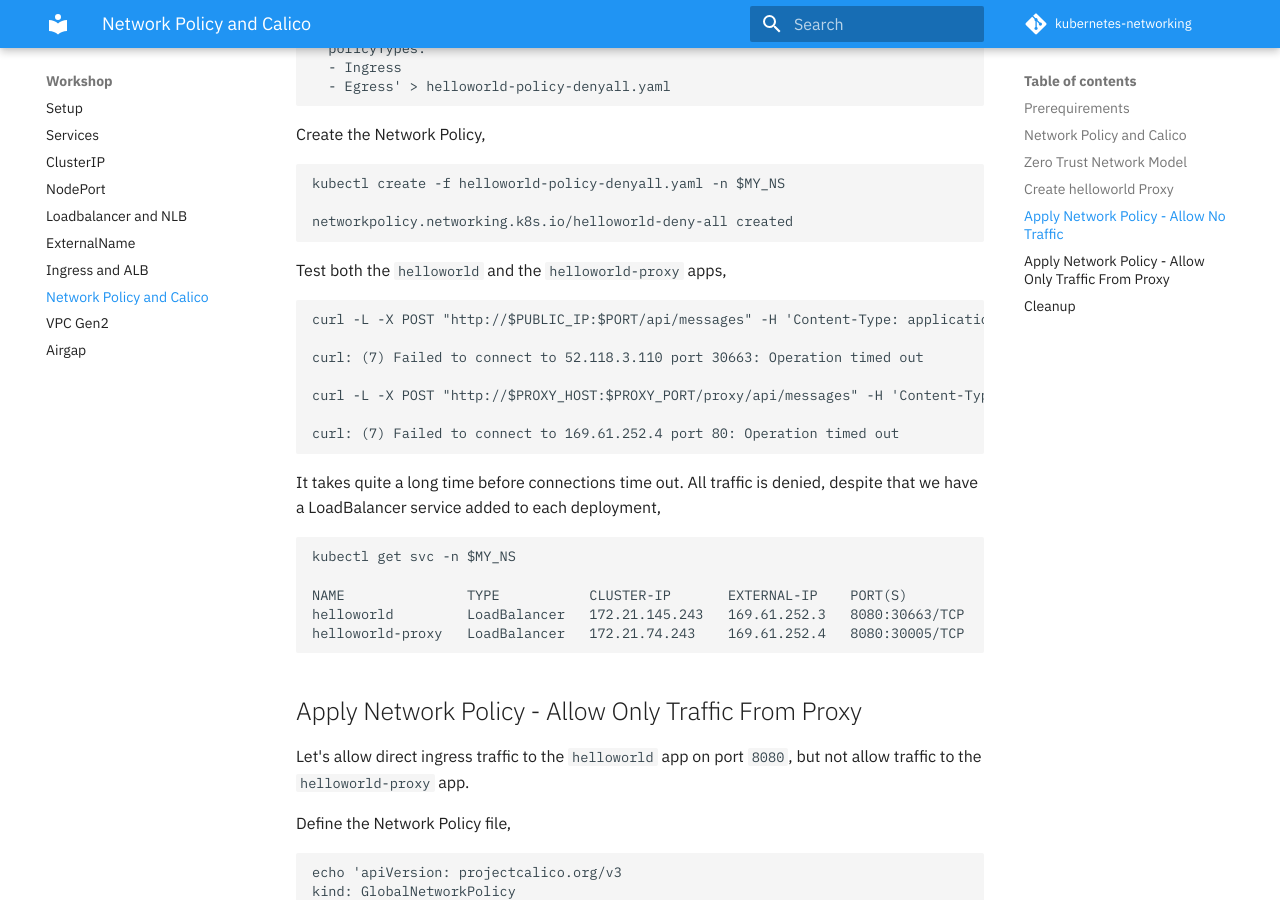
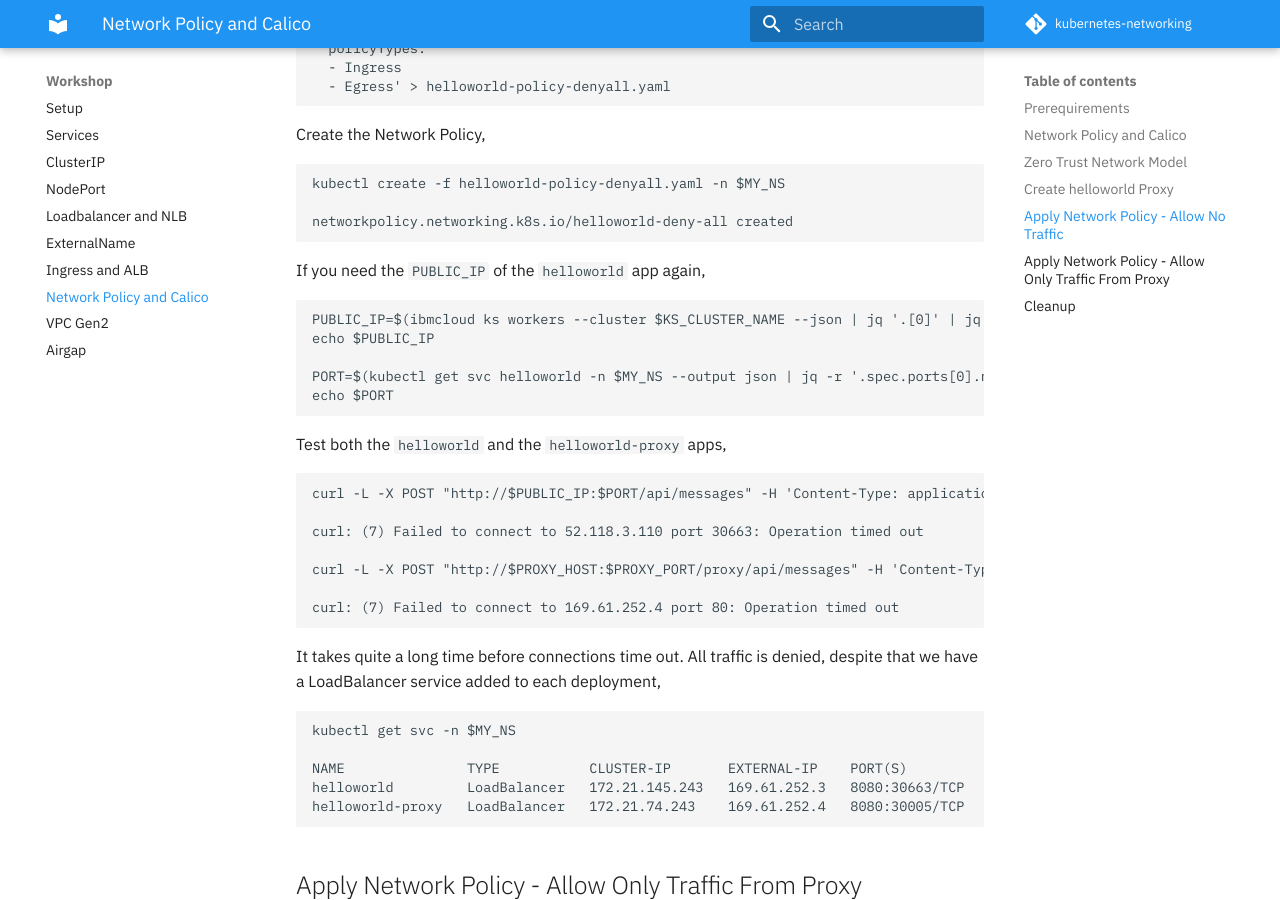
Before and after one commit to IBM/kubernetes-networking, an MkDocs documentation site: the page built from docs/networkpolicy.md, in a window 1280 px wide and 900 px high, scrolled down 4472 px. Built offline with MkDocs 1.6.1 and Material for MkDocs 9.7.7, drawn with Linux system fonts in a browser that asks for light colours; comment, search, counter and statistics services are not loaded.

Commit message:
Update networkpolicy.md

````diff
--- a/docs/networkpolicy.md
+++ b/docs/networkpolicy.md
@@ -181,6 +181,16 @@ kubectl create -f helloworld-policy-denyall.yaml -n $MY_NS
 networkpolicy.networking.k8s.io/helloworld-deny-all created
 ```
 
+If you need the `PUBLIC_IP` of the `helloworld` app again,
+
+```
+PUBLIC_IP=$(ibmcloud ks workers --cluster $KS_CLUSTER_NAME --json | jq '.[0]' | jq -r '.publicIP')
+echo $PUBLIC_IP
+
+PORT=$(kubectl get svc helloworld -n $MY_NS --output json | jq -r '.spec.ports[0].nodePort' )
+echo $PORT
+```
+
 Test both the `helloworld` and the `helloworld-proxy` apps,
 
 ```
````
